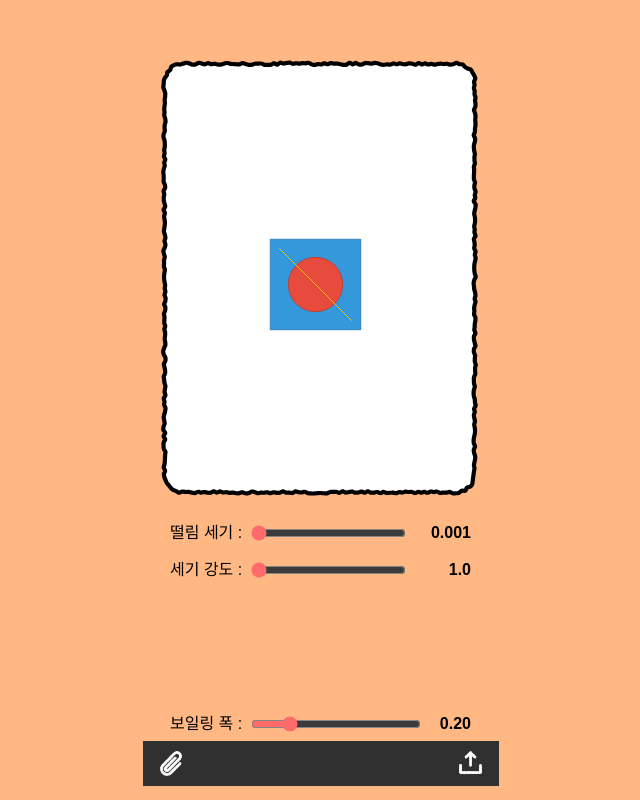
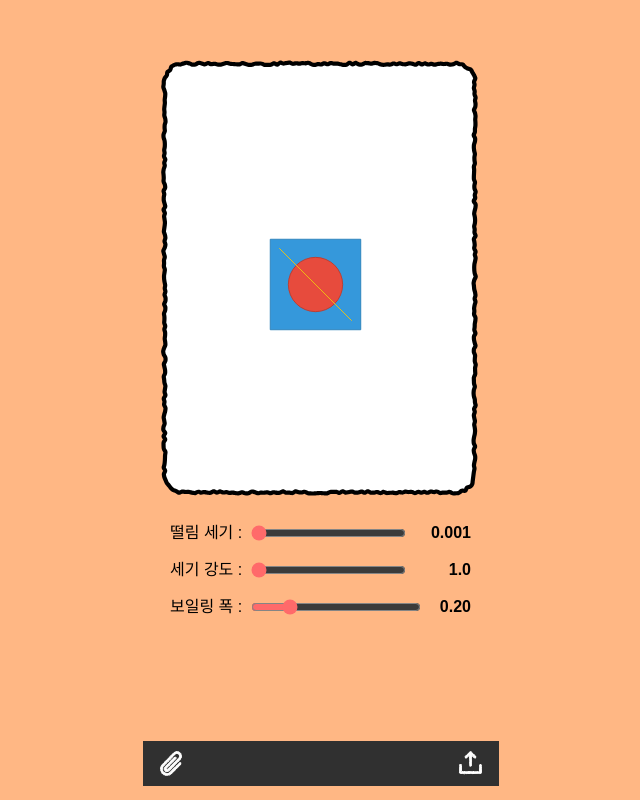
Before and after one commit to Topabaem05/svg-boiling-animation-demo, a Next.js app: page / in a window 1280 px wide. Shown: the whole page, without its empty margins (319-959 px from the left). Built offline with nearby package versions, Linux system fonts and the light colour scheme; a web font is replaced by a local one.

Commit message:
chore: place boiling scale slider with intensity controls

```diff
--- a/app/page.tsx
+++ b/app/page.tsx
@@ -1032,13 +1032,7 @@ export default function SVGBoilingAnimation() {
             {intensityValue.toFixed(1)}
           </div>
         </div>
-      </div>
-
         <div style={{
-        position: 'absolute',
-        left: vwp(30),
-        top: vhp(770),
-        width: vwp(333),
           display: 'flex',
           alignItems: 'center',
           gap: vwp(10),
@@ -1070,6 +1064,7 @@ export default function SVGBoilingAnimation() {
             fontWeight: 'bold',
           }}>
             {animationScale.toFixed(2)}
+          </div>
         </div>
       </div>
 
```
Lines whose indentation alone changed are shown as unchanged.
